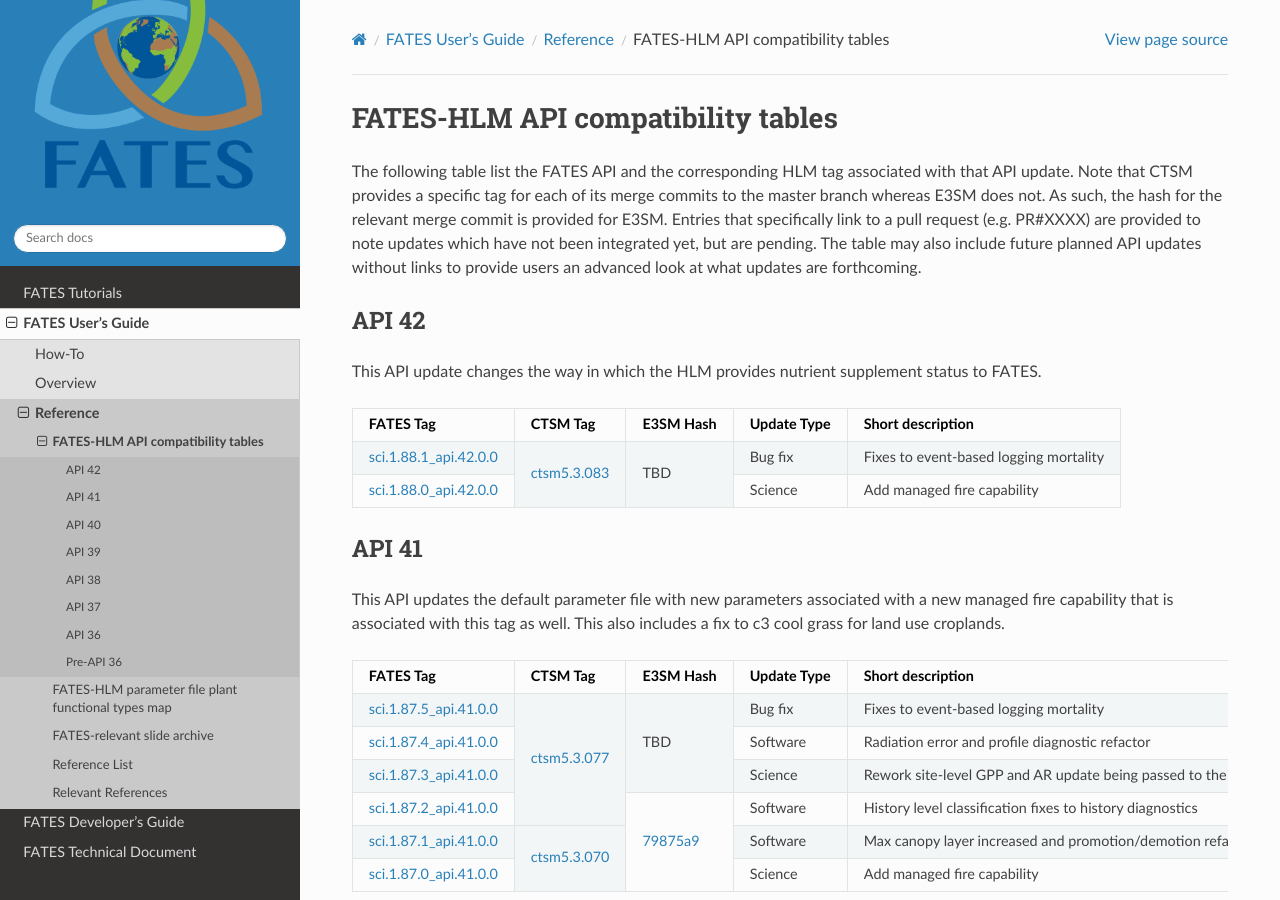
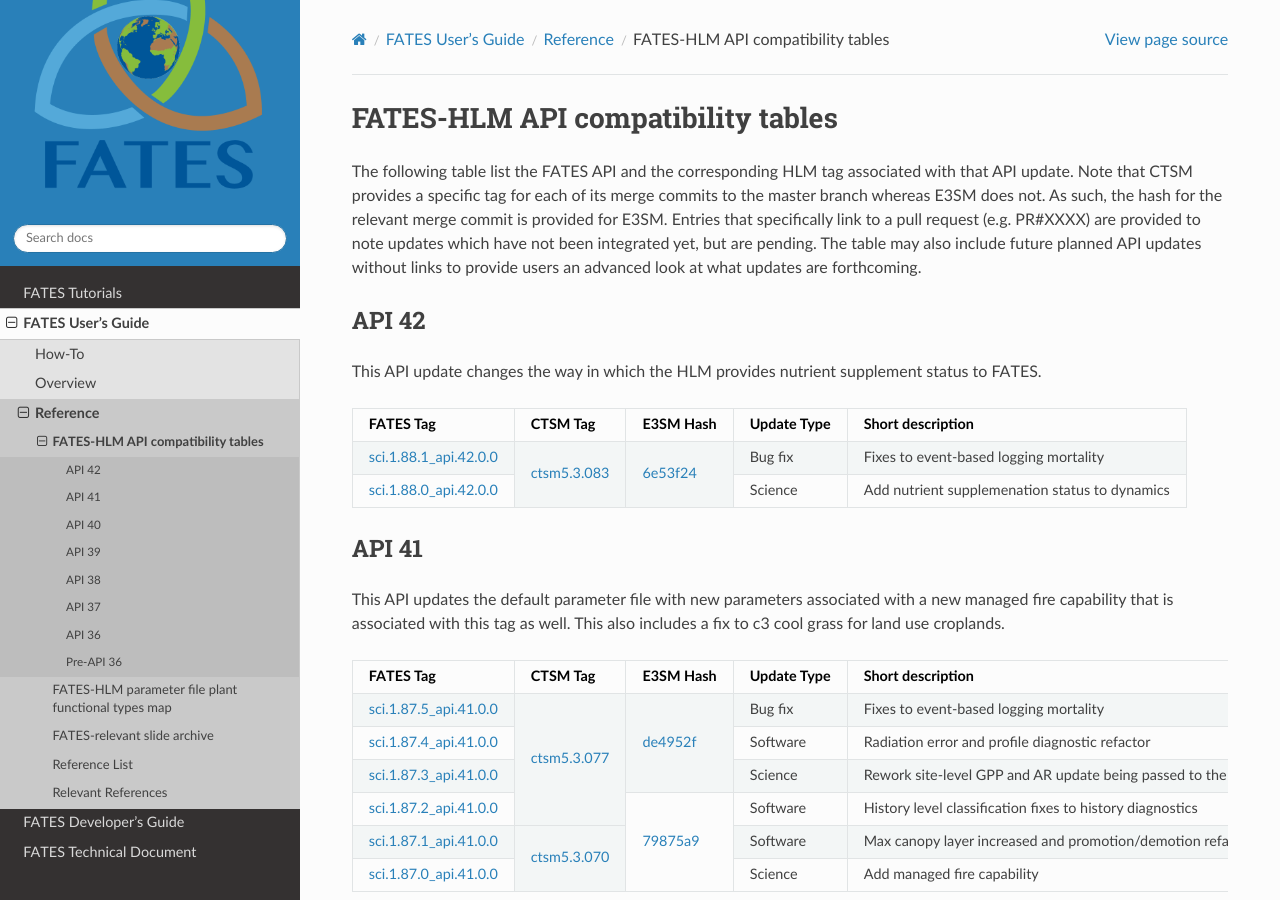
Before and after one commit to NGEET/fates-users-guide, a Sphinx documentation site: the page built from docs/source/user/release-tags-compat-table.rst, in a window 1280 px wide and 900 px high. Built offline with Sphinx 7.4.7 and the Read the Docs theme 3.1.0, drawn with Linux system fonts in a browser that asks for light colours.

Commit message:
add e3sm commit hashes for API 41 and 42

```diff
--- a/docs/source/user/release-tags-compat-table.rst
+++ b/docs/source/user/release-tags-compat-table.rst
@@ -13,7 +13,7 @@ This API update changes the way in which the HLM provides nutrient supplement st
 +==========================+================+============+=============+=============================================================+
 | `sci.1.88.1_api.42.0.0`_ |                |            | Bug fix     | Fixes to event-based logging mortality                      |
 +--------------------------+                +            +-------------+-------------------------------------------------------------+
-| `sci.1.88.0_api.42.0.0`_ | `ctsm5.3.083`_ | TBD        | Science     | Add managed fire capability                                 |
+| `sci.1.88.0_api.42.0.0`_ | `ctsm5.3.083`_ | `6e53f24`_ | Science     | Add nutrient supplemenation status to dynamics              |
 +--------------------------+----------------+------------+-------------+-------------------------------------------------------------+
 
 
@@ -29,7 +29,7 @@ This API updates the default parameter file with new parameters associated with
 +--------------------------+                +            +-------------+-------------------------------------------------------------+
 | `sci.1.87.4_api.41.0.0`_ |                |            | Software    | Radiation error and profile diagnostic refactor             |
 +--------------------------+                +            +-------------+-------------------------------------------------------------+
-| `sci.1.87.3_api.41.0.0`_ |                | TBD        | Science     | Rework site-level GPP and AR update being passed to the HLM |
+| `sci.1.87.3_api.41.0.0`_ |                | `de4952f`_ | Science     | Rework site-level GPP and AR update being passed to the HLM |
 +--------------------------+                +------------+-------------+-------------------------------------------------------------+
 | `sci.1.87.2_api.41.0.0`_ | `ctsm5.3.077`_ |            | Software    | History level classification fixes to history diagnostics   |
 +--------------------------+----------------+            +-------------+-------------------------------------------------------------+
@@ -279,13 +279,14 @@ For compatibility with API 35 and earlier, please see :doc:`/user/Table-of-FATES
 .. _PR 6918: https://github.com/E3SM-Project/E3SM/pull/6918
 .. _PR 7027: https://github.com/E3SM-Project/E3SM/pull/7027
 
+.. _6e53f24: https://github.com/E3SM-Project/E3SM/commit/6e53f249e87ea2042c8cfaacc410b872bde97871
+.. _de4952f: https://github.com/E3SM-Project/E3SM/commit/de4952f40b672740d4da5ebe473091421f661756
 .. _79875a9: https://github.com/E3SM-Project/E3SM/commit/79875a9c2ceb26dbffedb1d7bb6a59b0ecb5da8b
 .. _1c1a3b9: https://github.com/E3SM-Project/E3SM/commit/1c1a3b9fb78f7bd0177d3c6bdae332d5fa2c93d2
 .. _64046ec: https://github.com/E3SM-Project/E3SM/commit/64046ec75587d9fcd035f22553192665dd540f56
 .. _ef0abe7: https://github.com/E3SM-Project/E3SM/commit/ef0abe727bb4f3286a40d2350aaded5030197615
 .. _377b2d3: https://github.com/E3SM-Project/E3SM/commit/377b2d31d77977efc0f5edf79ba243377f668517
 .. _f14a3cf: https://github.com/E3SM-Project/E3SM/commit/f14a3cf738fc56f287665a49231b461878770958
-
 .. _13abf59: https://github.com/E3SM-Project/E3SM/commit/13abf5991f234f8c64237566e228441465180f7e
 
 .. _issue #1221: https://github.com/NGEET/fates/issues/1221
```
